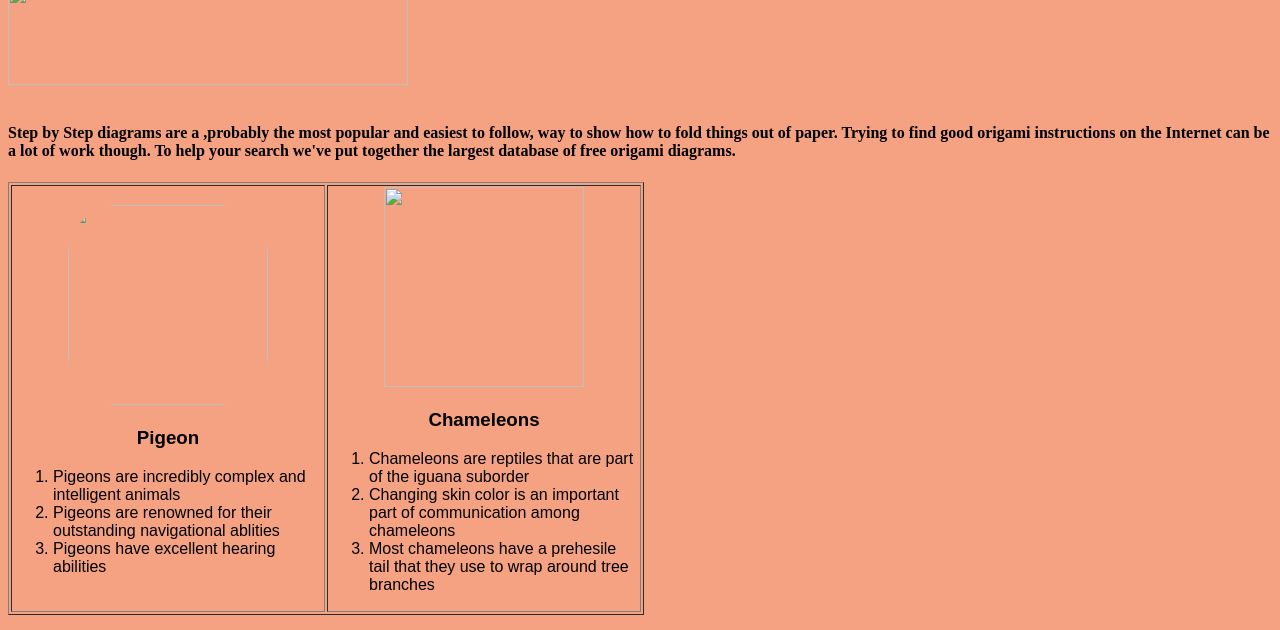
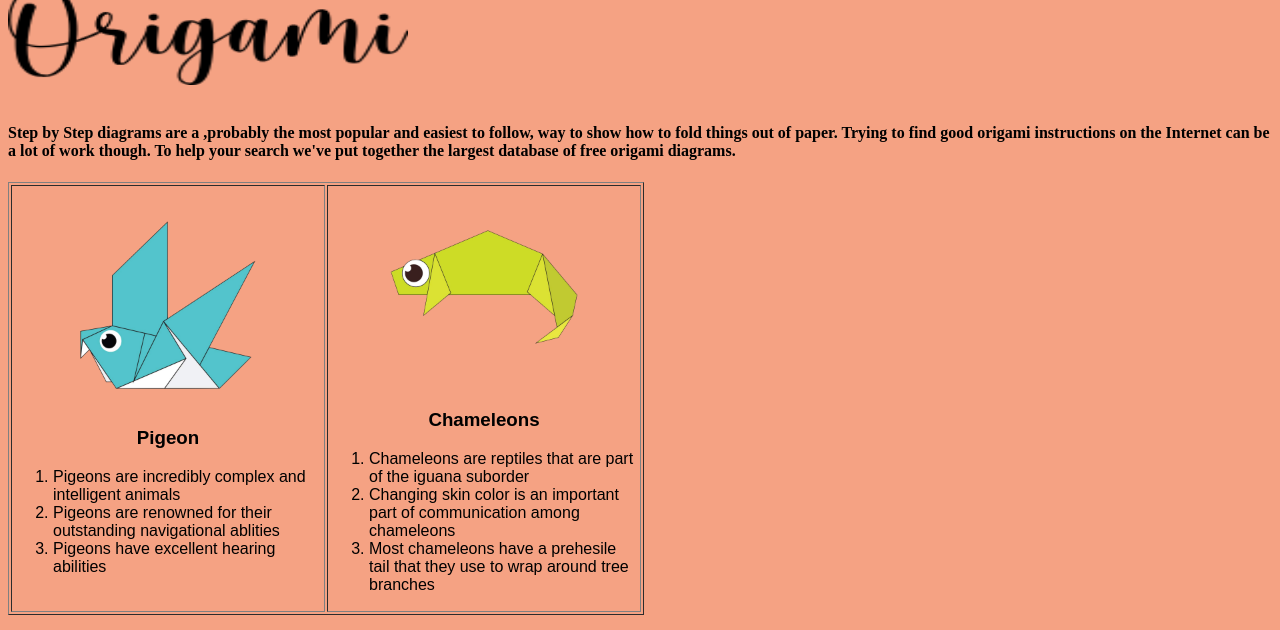
Before and after one commit to alayna1906/Project-50-, a plain HTML site: page index.html in a window 1280 px wide. Shown: the part 57-687 px from the top of the page. Drawn offline with Linux system fonts and the light colour scheme.

Commit message:
Update index.html

```diff
--- a/index.html
+++ b/index.html
@@ -14,7 +14,7 @@
         </div>
 
         <div class = "bodyimg">
-            <img src = "images/OrigamiImage.png" height="100", width="400px">
+            <img src = "OrigamiImage.png" height="100", width="400px">
         </div>
 
         <p>
@@ -35,7 +35,7 @@
                 <div class = "origami">
                     <center>
                         <a href = "http://origami.me/pigeon/">
-                            <img src = "images/pigeon.png" width = 200px height = 200px></a>
+                            <img src = "pigeon.png" width = 200px height = 200px></a>
                         <h3> Pigeon </h3>
                     </center>
 
@@ -51,7 +51,7 @@
             <TD><div class = "origami">
                 <center>
                     <a href = "http://origami.me/chameleon/">
-                        <img src = "images/chameleon.png" width = 200px height = 200px></a>
+                        <img src = "chameleon.png" width = 200px height = 200px></a>
                     <h3> Chameleons </h3>
                 </center>
 
```
